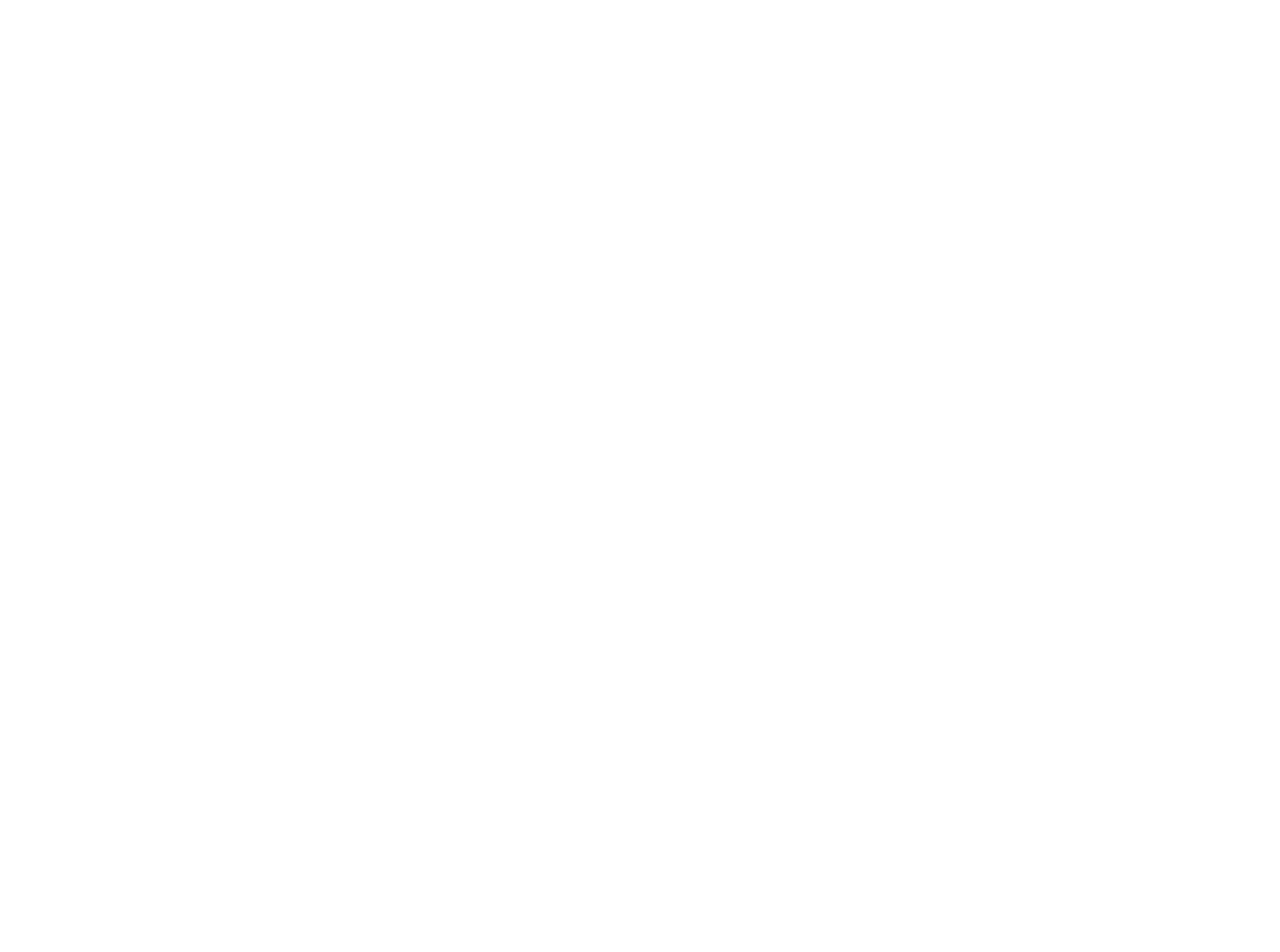
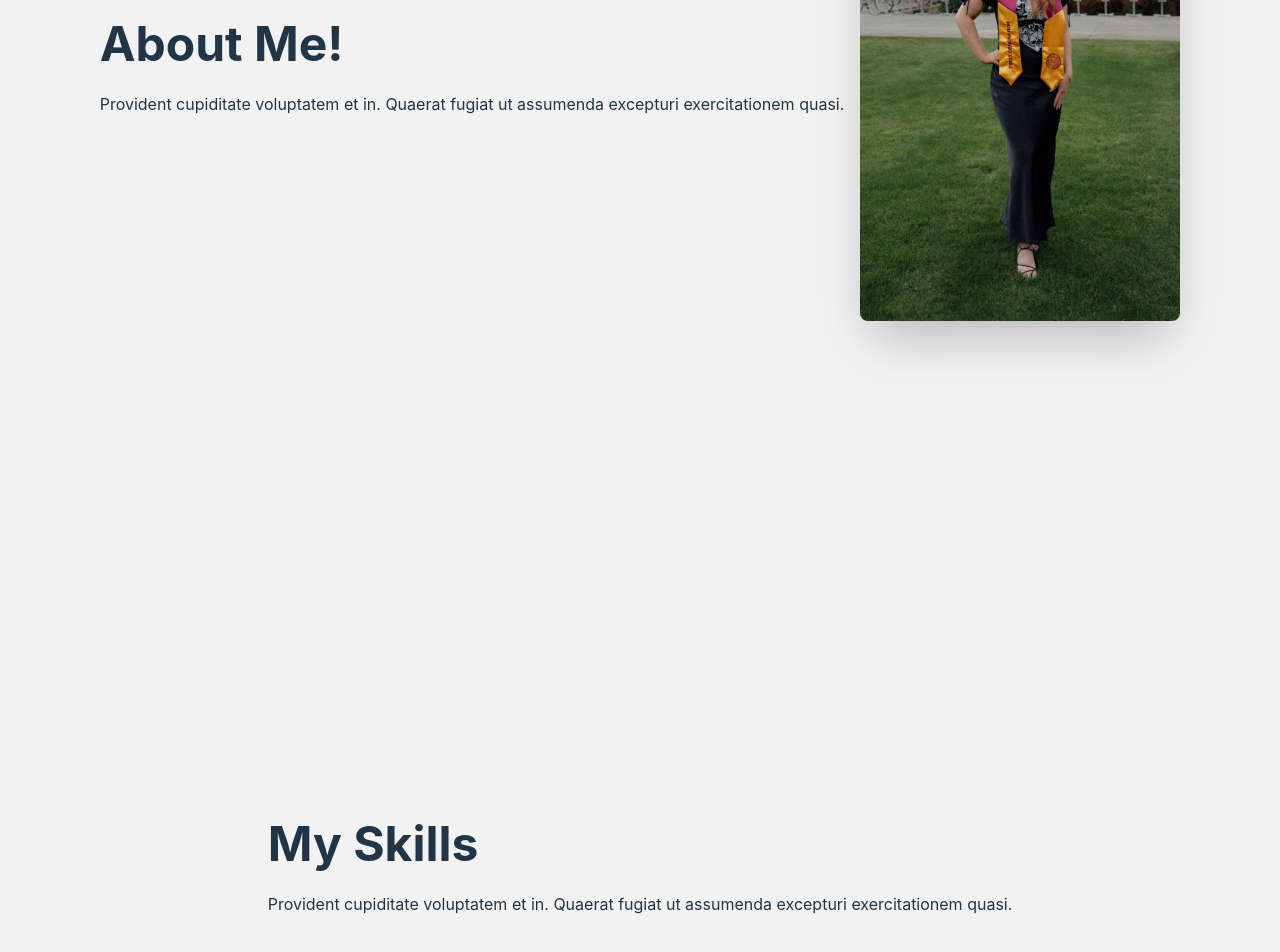
Before and after one commit to floconno/faith-o-portfolio, a React (Vite) app: page /AboutMe in a window 1280 px wide. Shown: the part 384-1336 px from the top of the page. Before the commit the page ends 800 px from the top, so only its background shows below. Built offline with nearby package versions, Linux system fonts and the light colour scheme.

Commit message:
added photo to about me

```diff
--- a/package.json
+++ b/package.json
@@ -10,6 +10,9 @@
     "preview": "vite preview"
   },
   "dependencies": {
+    "@fortawesome/fontawesome-svg-core": "^6.5.2",
+    "@fortawesome/free-solid-svg-icons": "^6.5.2",
+    "@fortawesome/react-fontawesome": "^0.2.2",
     "@headlessui/react": "^2.0.4",
     "@heroicons/react": "^2.1.3",
     "react": "^18.2.0",
--- a/src/App.jsx
+++ b/src/App.jsx
@@ -1,5 +1,6 @@
 import React from 'react';
 import { Route, Routes } from 'react-router-dom';
+import './fontAwesome';
 import Home from './pages/Home';
 import AboutMe from './pages/AboutMe';
 import Projects from './pages/Projects';
--- /dev/null
+++ b/src/components/AboutHero.jsx
@@ -0,0 +1,24 @@
+import React from "react";
+
+const AboutHero = () => {
+  return (
+    <div className="hero min-h-screen bg-base-200">
+      <div className="hero-content flex-col lg:flex-row-reverse">
+        <img
+          src="src/assets/images/IMG_2885 (1).jpeg"
+          className="max-w-xs rounded-lg shadow-2xl"
+        />
+        <div>
+          <h1 className="text-5xl font-bold">About Me!</h1>
+          <p className="py-6">
+            Provident cupiditate voluptatem et in. Quaerat fugiat ut assumenda
+            excepturi exercitationem quasi.
+          </p>
+        </div>
+      </div>
+    </div>
+  );
+};
+
+
+export default AboutHero;
--- a/src/components/HomeHero.jsx
+++ b/src/components/HomeHero.jsx
@@ -5,11 +5,11 @@
     <div className="hero min-h-screen bg-base-200 w-full">
       <div className="hero-content text-center w-full">
         <div className="max-w-full mx-auto">
-          <h1 className="text-5xl font-bold">Welcome to my portfolio!</h1>
+          <h1 className="text-5xl font-bold m-3">Welcome to my portfolio!</h1>
           <p className="py-6">
             Thank you for taking the time to view my portfolio! Please browse my projects and the rest of my site. Below are links to view my resume and GitHub!
           </p>
-          <a className="btn btn-primary" href='https://docs.google.com/document/d/1BihOwOeDVsYWpfUOpa2GJQ555Tdubr-XzQC--uZtKgU/edit?usp=sharing' target='_blank' rel='noopener noreferrer'>View my resume</a>
+          <a className="btn btn-primary m-5" href='https://docs.google.com/document/d/1BihOwOeDVsYWpfUOpa2GJQ555Tdubr-XzQC--uZtKgU/edit?usp=sharing' target='_blank' rel='noopener noreferrer'>View my resume</a>
           <a className="btn btn-primary" href='https://github.com/floconno' target='_blank' rel='noopener noreferrer'>View my GitHub!</a>
         </div>
       </div>
--- /dev/null
+++ b/src/components/SkillsHero.jsx
@@ -0,0 +1,16 @@
+import React from "react";
+
+const Skills = () => {
+    return (
+        <div className="hero min-h-screen bg-base-200">
+        <div className="hero-content flex-col lg:flex-row-reverse">
+          <div>
+            <h1 className="text-5xl font-bold">My Skills</h1>
+            <p className="py-6">Provident cupiditate voluptatem et in. Quaerat fugiat ut assumenda excepturi exercitationem quasi.</p>
+          </div>
+        </div>
+      </div>
+    );
+};
+
+export default Skills;
--- /dev/null
+++ b/src/fontAwesome.js
@@ -0,0 +1,5 @@
+
+import { library } from '@fortawesome/fontawesome-svg-core';
+import { faCamera } from '@fortawesome/free-solid-svg-icons';
+
+library.add(faCamera);
--- a/src/main.jsx
+++ b/src/main.jsx
@@ -2,6 +2,7 @@
 import ReactDOM from 'react-dom/client'
 import { BrowserRouter } from 'react-router-dom'
 import App from './App.jsx'
+import './fontAwesome';
 import './index.css'
 
 ReactDOM.createRoot(document.getElementById('root')).render(
--- a/src/pages/AboutMe.jsx
+++ b/src/pages/AboutMe.jsx
@@ -1,6 +1,14 @@
 import React from 'react';
+import AboutHero from '../components/AboutHero';
+import Skills from '../components/SkillsHero';
 
 const AboutMe = () => {
+    return (
+        <div>
+            <AboutHero/>
+            <Skills/>
+        </div>
+    )
 };
 
 export default AboutMe;
```
Also changed, not shown: src/assets/images/IMG_2885 (1).jpeg (added), 1 other file (tests, documents, lock files or other folders).
